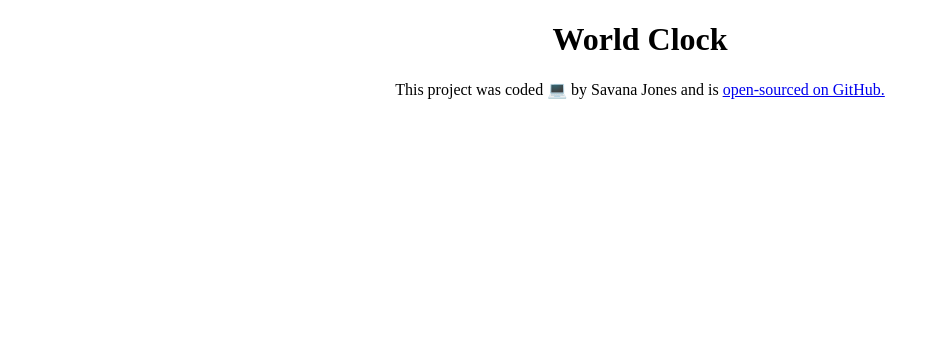
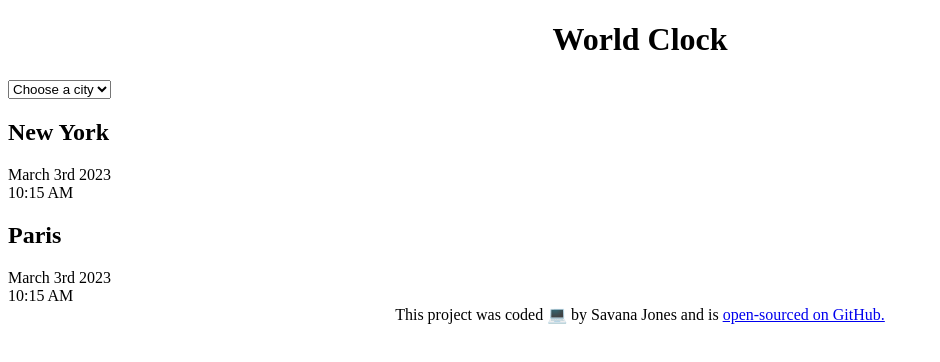
Before and after one commit to savy-jones/world-clock, a plain HTML site: page index.html in a window 1280 px wide. Shown: the whole page, without its empty margins (0-940 px from the left). Drawn offline with Linux system fonts and the light colour scheme.

Commit message:
added basic html

```diff
--- a/index.html
+++ b/index.html
@@ -8,8 +8,29 @@
     <link rel="stylesheet" href="src/styles.css" />
   </head>
   <body>
-    <h1>World Clock</h1>
+    <div class="container">
+      <h1>World Clock</h1>
 
+      <select name="city" id="cities-dropdown">
+        <option value="">Choose a city</option>
+        <option value="new-york">New York</option>
+        <option value="paris">Paris</option>
+        <option value="dubai">Dubai</option>
+        <option value="tokyo">Tokyo</option>
+      </select>
+
+      <div class="city">
+        <h2>New York</h2>
+        <div class="date">March 3rd 2023</div>
+        <div class="time">10:15 AM</div>
+      </div>
+
+      <div class="city">
+        <h2>Paris</h2>
+        <div class="date">March 3rd 2023</div>
+        <div class="time">10:15 AM</div>
+      </div>
+    </div>
     <footer>
       This project was coded 💻 by Savana Jones and is
       <a href="https://github.com/savy-jones/world-clock"
```
